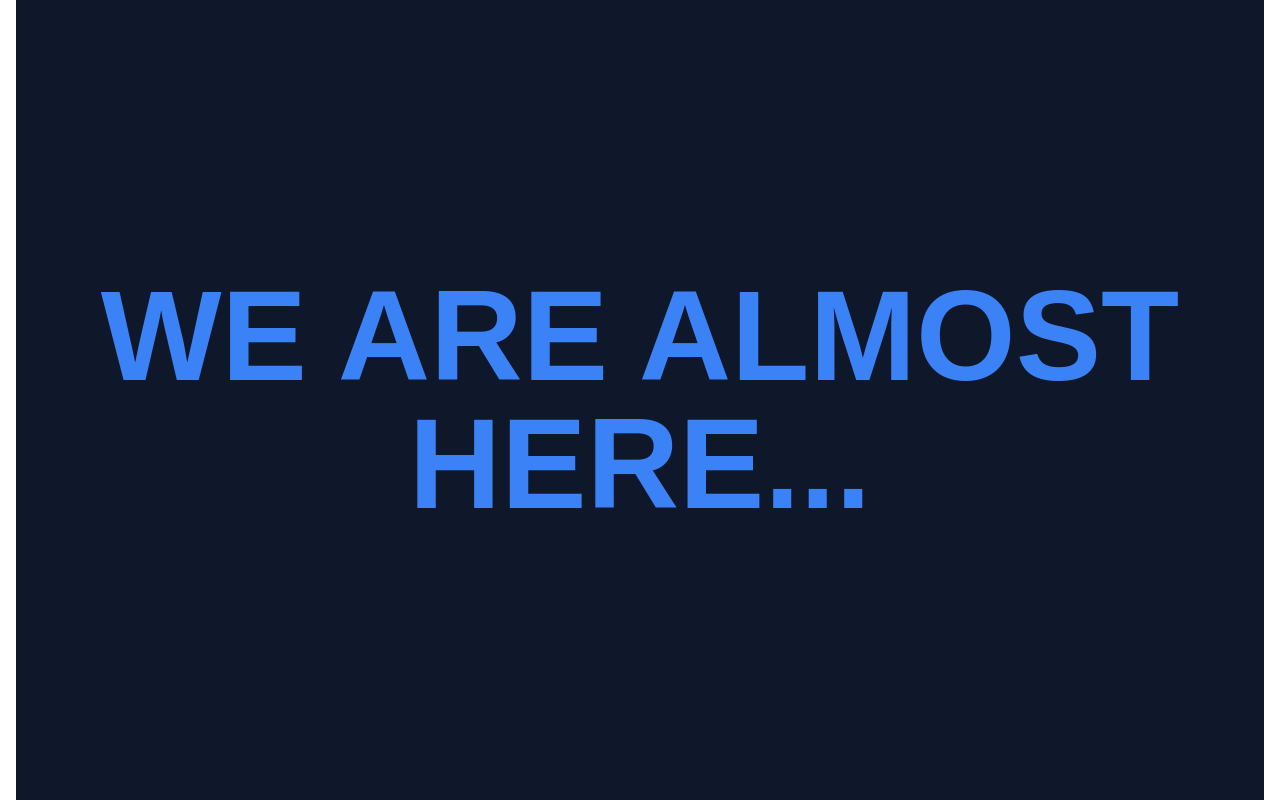
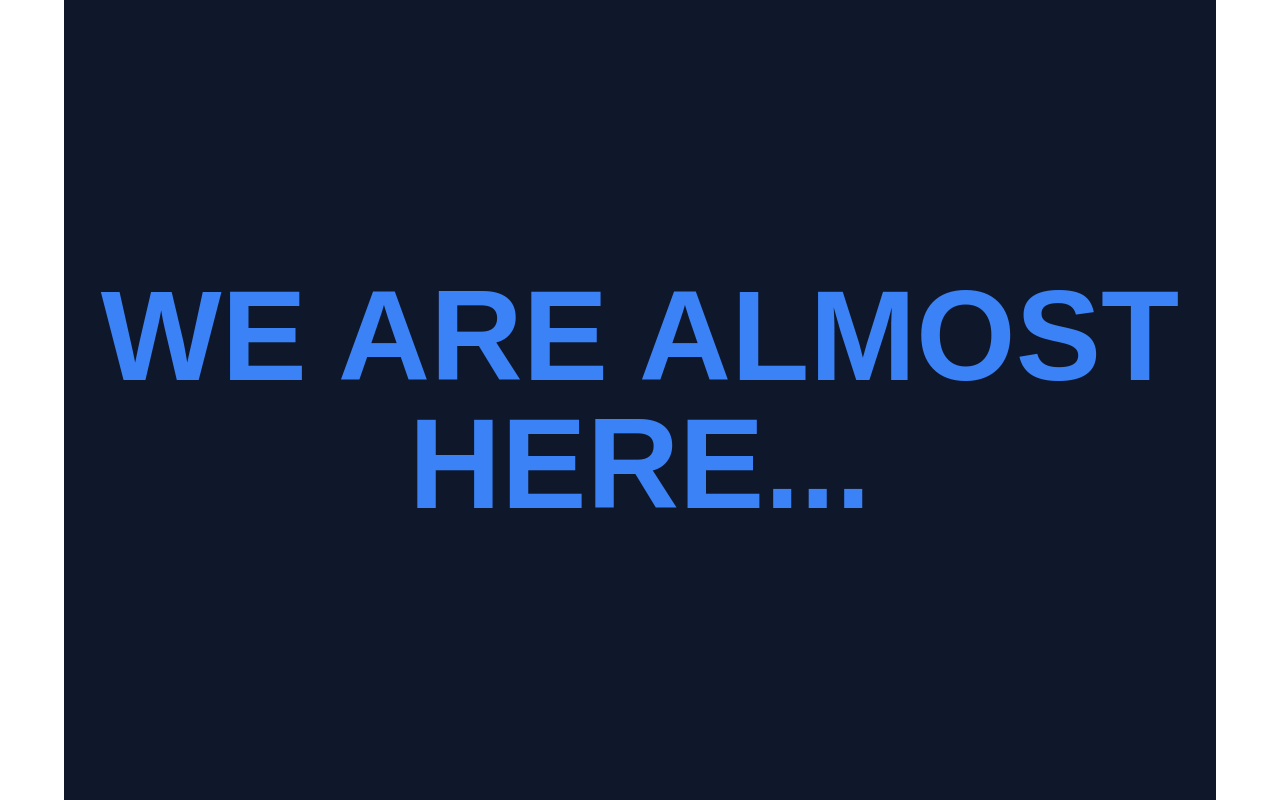
Before and after one commit to TheGymRwanda/zzz-unit8, a Next.js app: page / in a window 1280 px wide. Built offline with nearby package versions, Linux system fonts and the light colour scheme; a web font is replaced by a local one.

Commit message:
feat: rebase gather assets branch --continue

```diff
--- a/components/wrapper/Wrapper.jsx
+++ b/components/wrapper/Wrapper.jsx
@@ -1,8 +1,8 @@
-import React from 'react';
+import React from "react";
 
 export default function Wrapper({ styles, children }) {
   return (
-    <section className={`md:max-w-6.5xl  max-w-19 mx-auto ${styles}`}>
+    <section className={`px-5 lg:px-16 md:px-9 mx-auto xl:max-w-8xl ${styles}`}>
       {children}
     </section>
   );
--- a/tailwind.config.js
+++ b/tailwind.config.js
@@ -19,8 +19,7 @@ module.exports = {
         },
       },
       maxWidth: {
-        "6.5xl": "78rem",
-        19: "19.375rem",
+        "8xl": "82rem",
       },
     },
   },
```
